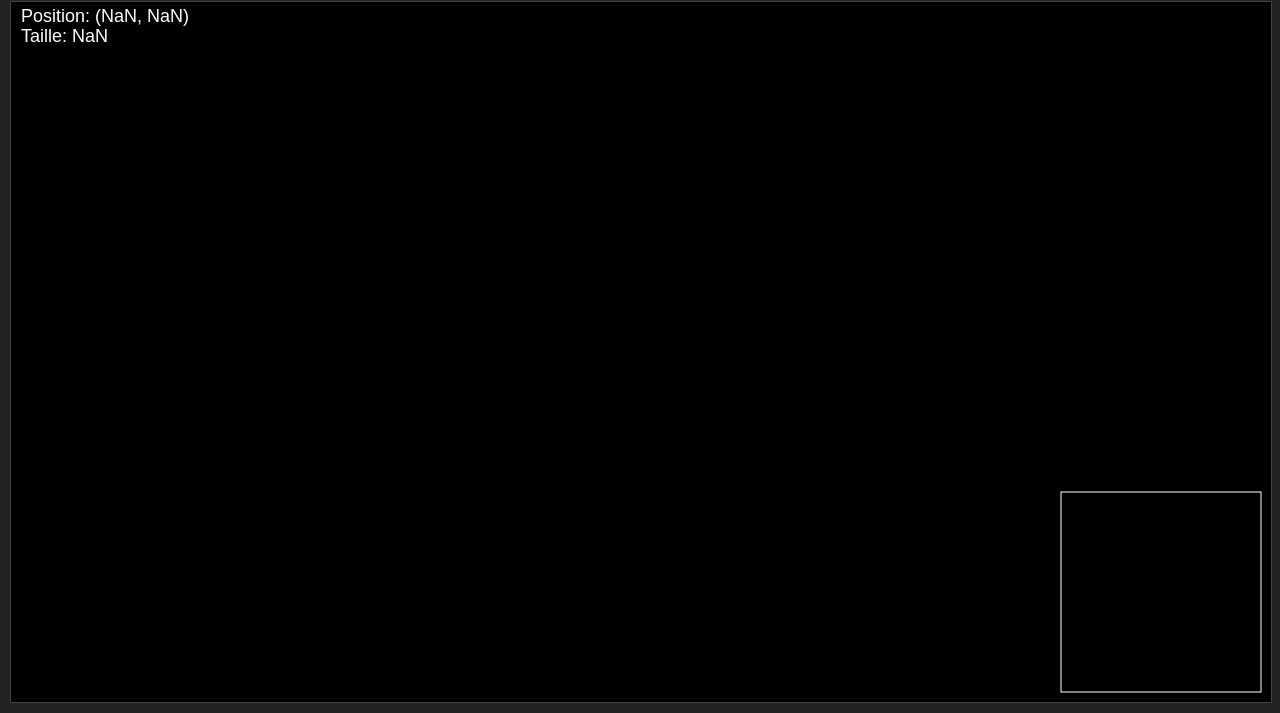
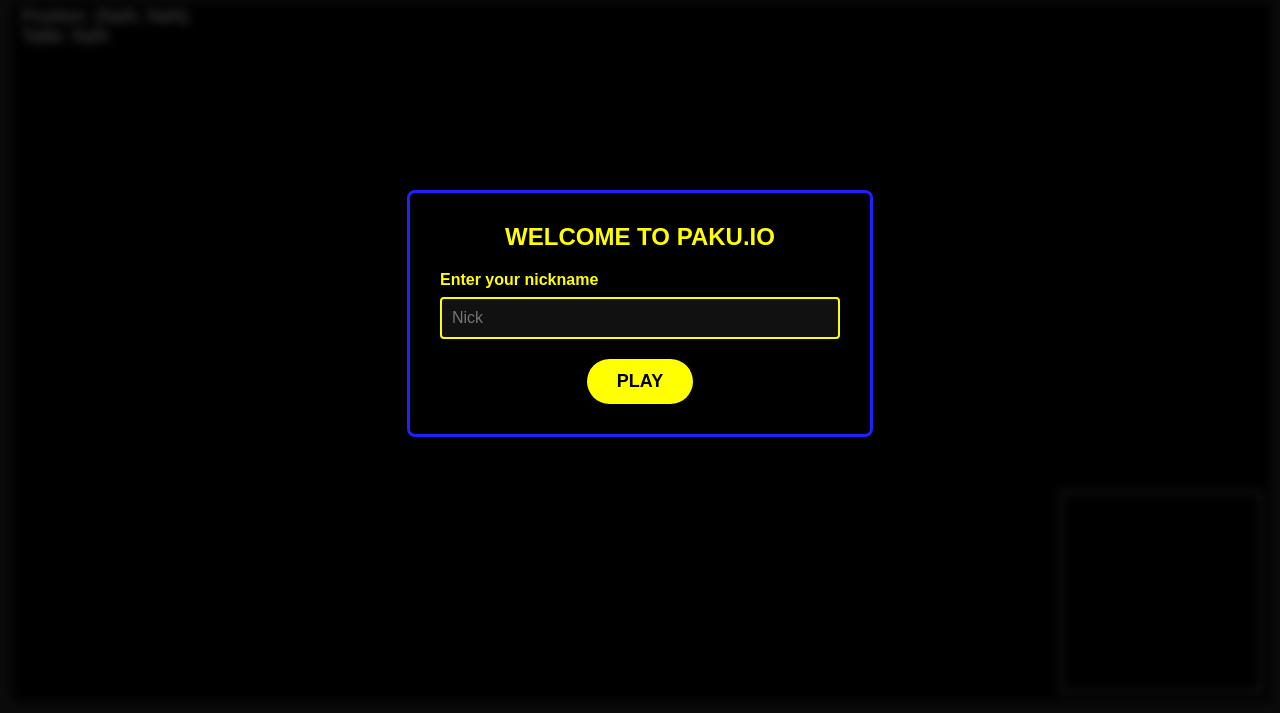
Before and after one commit to Xero-Dev2025/Agar.io_Clone, a website built with webpack: page client/public/game.html in a window 1280 px wide. Shown: the part 87-800 px from the top of the page. Built offline with nearby package versions, Linux system fonts and the light colour scheme; no server answers.

Commit message:
Implements #7

```diff
--- a/client/public/css/global.css
+++ b/client/public/css/global.css
@@ -17,4 +17,92 @@ h1 {
     margin: 0 auto;
     background-color: black;
     border: 1px solid #444;
+    transition: filter 0.5s ease;
 }
+
+/* Login overlay */
+#loginOverlay {
+    position: fixed;
+    top: 0;
+    left: 0;
+    width: 100%;
+    height: 100%;
+    background-color: rgba(0, 0, 0, 0.7);
+    display: flex;
+    justify-content: center;
+    align-items: center;
+    z-index: 10;
+}
+
+.login-container {
+    background-color: #000000;
+    padding: 30px;
+    border-radius: 8px;
+    width: 100%;
+    max-width: 400px;
+    box-shadow: 0 4px 10px rgba(0, 0, 0, 0.3);
+    text-align: center;
+    border: 3px solid #2121FF;
+}
+
+.login-container h2 {
+    margin-top: 0;
+    color: #FFFF00;
+    margin-bottom: 20px;
+    font-family: 'Arial', sans-serif;
+    font-weight: bold;
+    text-transform: uppercase;
+}
+
+.form-group {
+    margin-bottom: 20px;
+    text-align: left;
+}
+
+.form-group label {
+    display: block;
+    margin-bottom: 8px;
+    font-weight: bold;
+    color: #FFFF00;
+}
+
+.form-group input {
+    width: 100%;
+    padding: 10px;
+    border: 2px solid #2121FF;
+    border-radius: 4px;
+    font-size: 16px;
+    box-sizing: border-box;
+    background-color: #111;
+    color: white;
+}
+
+.form-group input:focus {
+    border-color: #FFFF00;
+    outline: none;
+}
+
+.play-button {
+    background-color: #FFFF00;
+    color: #000;
+    border: none;
+    padding: 12px 30px;
+    text-align: center;
+    text-decoration: none;
+    display: inline-block;
+    font-size: 18px;
+    border-radius: 50px;
+    cursor: pointer;
+    transition: background-color 0.3s;
+    font-weight: bold;
+    text-transform: uppercase;
+}
+
+.play-button:hover {
+    background-color: #FFD700;
+}
+
+/* Game canvas blur effect */
+body.login-active .gameCanvas {
+    filter: blur(5px);
+}
--- a/client/public/jeu.html
+++ b/client/public/game.html
@@ -11,10 +11,24 @@
 
         <script src="build/main.bundle.js" defer></script>
     </head>
-    <body>
+    <body class="login-active">
+        <div id="loginOverlay">
+            <div class="login-container">
+                <h2>Welcome to Paku.io</h2>
+                <form id="loginForm">
+                    <div class="form-group">
+                        <label for="username">Enter your nickname</label>
+                        <input type="text" id="username" name="username" autofocus maxlength="15" placeholder="Nick">
+                    </div>
+                    <button type="submit" class="play-button">Play</button>
+                </form>
+            </div>
+        </div>
+
         <div class="gameOver" style="display: none;">
             <h1>Game Over</h1>
             <div class="stats">
+            <p>Player: <span class="gameOverUsername">Anonymous</span></p>
             <p>Score: <span class="gameOverScore">0</span></p>
             <p>High Score: <span class="gameOverHighScore">0</span></p>
             <p>Time Alive: <span class="gameOverTime">0</span> seconds</p>
--- a/client/src/gameOver.js
+++ b/client/src/gameOver.js
@@ -1,7 +1,8 @@
-export function showGameOver(stats = {}) {
+export function showGameOver(stats = {}, username) {
     const canvas = document.querySelector('.gameCanvas');
     const nameGame = document.querySelector('.nameGame');
 
+    const gameOverUsername = document.querySelector('.gameOverUsername');
     const gameOverScore = document.querySelector('.gameOverScore');
     const gameOverHighScore = document.querySelector('.gameOverHighScore');
     const gameOverTimeAlive = document.querySelector('.gameOverTime');
@@ -15,7 +16,7 @@ export function showGameOver(stats = {}) {
     if (gameOverScreen) {
       gameOverScreen.style.display = 'block';
 
-
+      if (gameOverUsername) gameOverUsername.textContent = username || 'Anonymous';
       if (gameOverScore) gameOverScore.textContent = stats.score || 0;
       if (gameOverHighScore) gameOverHighScore.textContent = stats.highScore || stats.score || 0;
       if (gameOverTimeAlive) gameOverTimeAlive.textContent = stats.timeAlive || 0;
@@ -29,4 +30,4 @@ export function showGameOver(stats = {}) {
         window.location.reload();
       };
     }
-  }
+}
--- /dev/null
+++ b/client/src/login.js
@@ -0,0 +1,18 @@
+export function setupLoginForm(socket) {
+    const loginForm = document.getElementById('loginForm');
+    const loginOverlay = document.getElementById('loginOverlay');
+
+    loginForm.addEventListener('submit', event => {
+        event.preventDefault();
+
+        const usernameInput = document.getElementById('username');
+        const username = usernameInput.value.trim();
+
+        socket.emit('setUsername', username);
+
+        // Enleve le formulaire de connexion
+        loginOverlay.style.display = 'none';
+        // Enleve la classe login-active du body
+        document.body.classList.remove('login-active');
+    });
+}
--- a/client/src/network.js
+++ b/client/src/network.js
@@ -1,5 +1,6 @@
 import { io } from 'socket.io-client';
 import { showGameOver } from './gameOver.js';
+import { setupLoginForm } from './login.js';
 
 export function setupNetworking(player, allPlayers, foodItems, mouse, gameMap, canvas) {
   const socket = io(window.location.origin);
@@ -7,6 +8,7 @@ export function setupNetworking(player, allPlayers, foodItems, mouse, gameMap, c
 
   socket.on('connect', () => {
     console.log('Connecté au serveur avec l\'ID:', socket.id);
+    setupLoginForm(socket);
   });
 
   socket.on('connect_error', (error) => {
@@ -23,10 +25,12 @@ export function setupNetworking(player, allPlayers, foodItems, mouse, gameMap, c
   });
 
   setInterval(() => {
-    const worldX = player.x + (mouse.x - canvas.width/2);
-    const worldY = player.y + (mouse.y - canvas.height/2);
+    if (document.body.classList.contains('login-active') === false) {
+      const worldX = player.x + (mouse.x - canvas.width/2);
+      const worldY = player.y + (mouse.y - canvas.height/2);
 
-    socket.emit('playerMove', {x: worldX, y: worldY});
+      socket.emit('playerMove', {x: worldX, y: worldY});
+    }
   }, 1000/60);
 
   return { socket, animations };
@@ -37,7 +41,7 @@ function handleGameState(gameState, socket, player, allPlayers, foodItems, anima
 
   if (!playerExists && Object.keys(allPlayers).includes(socket.id)) {
     console.log("Joueur disparu du gameState - affichage game over");
-    showGameOver(allPlayers[socket.id]?.stats || {});
+    showGameOver(allPlayers[socket.id]?.stats || {}, allPlayers[socket.id]?.username);
     return;
   }
 
--- a/client/src/render.js
+++ b/client/src/render.js
@@ -75,6 +75,9 @@ function drawMainPlayer(ctx, player, mouse) {
   ctx.fillStyle = player.color;
   ctx.fill();
   ctx.closePath();
+
+  // Dessiner le nom du joueur
+  drawPlayerName(ctx, player);
 }
 
 function drawOtherPlayers(ctx, allPlayers, socketId) {
@@ -87,9 +90,31 @@ function drawOtherPlayers(ctx, allPlayers, socketId) {
         ctx.fillStyle = 'blue';
         ctx.fill();
         ctx.closePath();
+
+        // Dessiner le nom du joueur
+        drawPlayerName(ctx, otherPlayer);
       }
     }
   });
+}
+
+/**
+ * Dessine le nom d'un joueur sur son avatar
+ * @param {CanvasRenderingContext2D} ctx - Le contexte 2D du canvas
+ * @param {Object} player - Le joueur à dessiner
+ */
+function drawPlayerName(ctx, player) {
+  if (!player.username) return;
+
+  // Calculer la taille de police adaptée au rayon (min 12px, max 20px)
+  const fontSize = Math.max(12, Math.min(20, player.radius / 3));
+
+  ctx.font = `bold ${fontSize}px Arial`;
+  ctx.textAlign = "center";
+  ctx.textBaseline = "middle";
+  ctx.fillStyle = "#FFFFFF";
+
+  ctx.fillText(player.username, player.x, player.y);
 }
 
 function drawConsumingAnimations(ctx, animations, foodItems) {
```
Also changed, not shown: server/Player.js (+7 -5 lines), server/index.js (+16 -2 lines), server/test/Player.test.js (+20 -1 lines).
